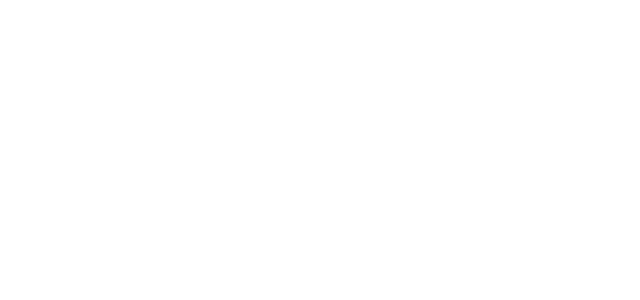
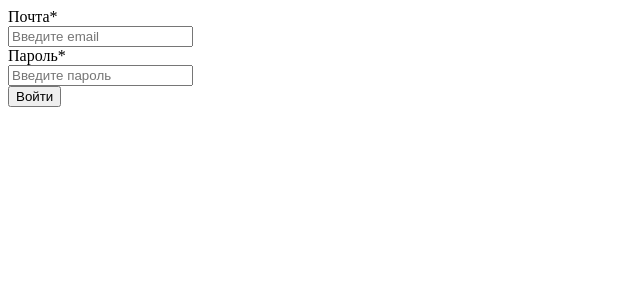
Before and after one commit to sonyashakirova/react-forms, a React app: page / in a window 1280 px wide. Shown: the top 300 px of the page, without its empty margins (0-640 px from the left). Built offline with nearby package versions, Linux system fonts and the light colour scheme.

Commit message:
feat: add Signin component

```diff
--- a/src/components/app.jsx
+++ b/src/components/app.jsx
@@ -1,3 +1,13 @@
+import { Signin } from "./forms/Signin"
+
 export function App() {
-  return <div></div>
+  function onSubmit(values) {
+    console.log(values)
+  }
+
+  return (
+    <div className="app-wrapper">
+      <Signin onSubmit={onSubmit} />
+    </div>
+  )
 }
--- /dev/null
+++ b/src/components/forms/Signin.jsx
@@ -0,0 +1,51 @@
+import { useRef } from "react"
+import { TextInput } from "../atoms"
+
+export function Signin({ onSubmit }) {
+  const inputs = useRef({
+    email: "",
+    password: "",
+  })
+
+  function handleChange(event) {
+    inputs.current = {
+      ...inputs.current,
+      [event.target.name]: event.target.value,
+    }
+  }
+
+  function handleSubmit(event) {
+    event.preventDefault()
+    onSubmit(inputs.current)
+  }
+
+  return (
+    <div className="form-wrapper">
+      <form
+        className="form"
+        onChange={handleChange}
+        onSubmit={handleSubmit}
+      >
+        <TextInput
+          id="signin-email"
+          name="email"
+          type="email"
+          label="Почта"
+          placeholder="Введите email"
+          required
+        />
+        <TextInput
+          id="signin-password"
+          name="password"
+          type="password"
+          label="Пароль"
+          placeholder="Введите пароль"
+          required
+        />
+        <button className="button" type="submit">
+          Войти
+        </button>
+      </form>
+    </div>
+  )
+}
```
